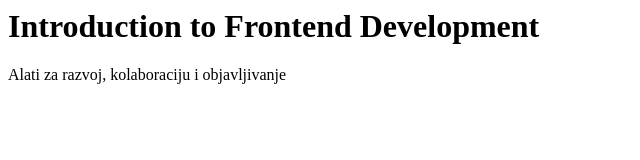
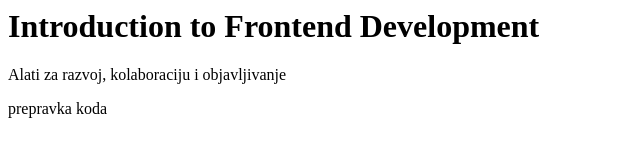
Before and after one commit to lejla2605/test-fronted-development, a plain HTML site: page index.html in a window 1280 px wide. Shown: the whole page, without its empty margins (0-640 px from the left). Drawn offline with Linux system fonts and the light colour scheme.

Commit message:
New paragraph added

```diff
--- a/index.html
+++ b/index.html
@@ -1,2 +1,3 @@
 <h1>Introduction to Frontend Development</h1>
 <p>Alati za razvoj, kolaboraciju i objavljivanje</p>
+<p>prepravka koda</p>
```
